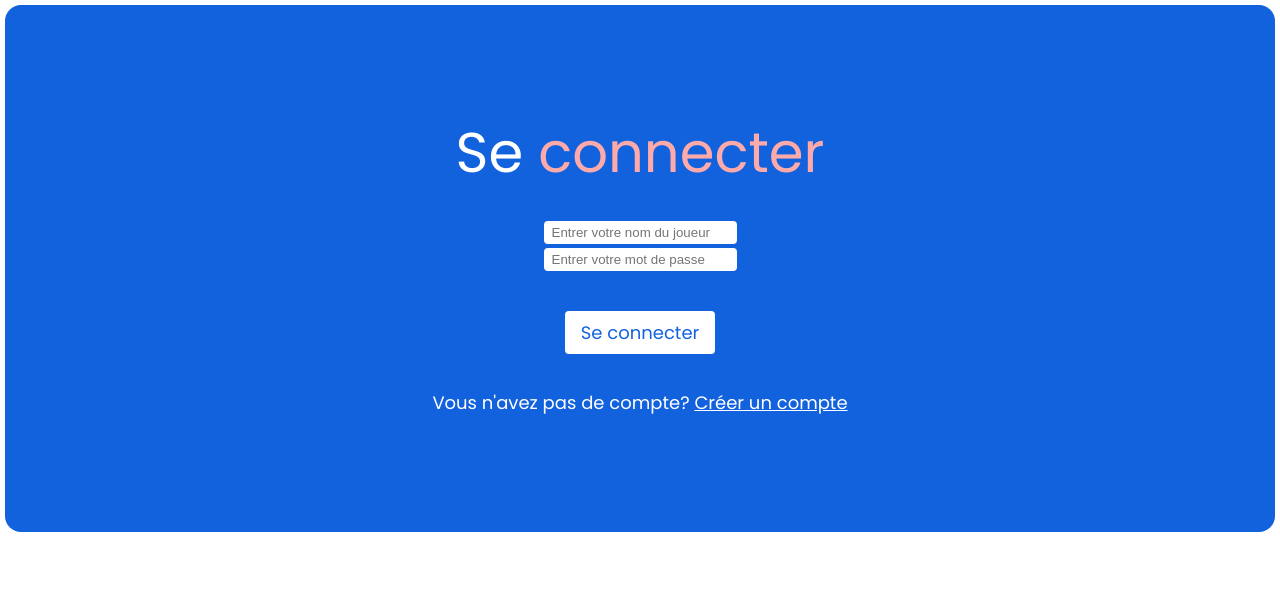
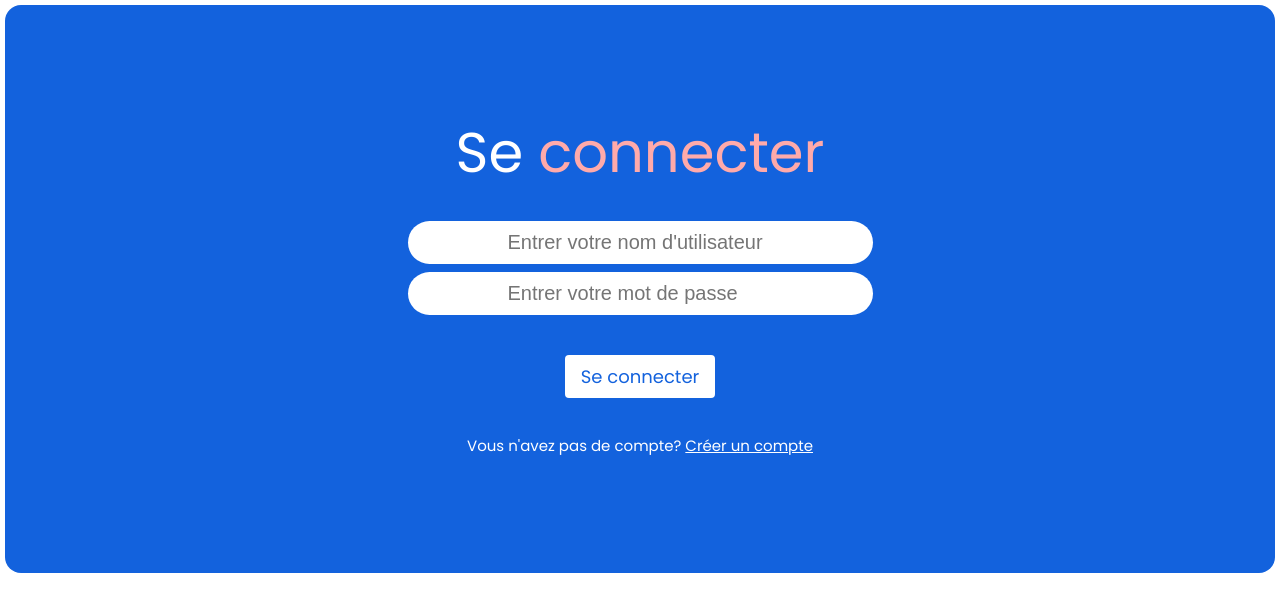
Before and after one commit to TimeoBlondeleauDubois/Seminaire, a Flask app: page / in a window 1280 px wide. Shown: the top 612 px of the page. Run offline with Flask 3, Linux system fonts and the light colour scheme.

Commit message:
chore: Update CSS styles and input fields in login and signup templates

```diff
--- a/static/connexion.css
+++ b/static/connexion.css
@@ -59,7 +59,7 @@ p {
 }
 
 .password {
-    margin-top: 4px;
+    margin-top: 8px;
 }
 
 .special-link {
@@ -77,8 +77,19 @@ p {
 }
 
 .input {
-    border-radius: 4px;
+    border-radius: 150px;
     border: none;
-    padding: 4px 8px;
+    padding: 10px 100px;
+    width: 10px 100px;
     color: #320A37;
+    transition: all 300ms ease-in-out;
+    font-size: 20px;
 }
+
+.input:focus {
+    background-color: #e5e5e5;
+}
+
+.compte {
+    font-size: 15px;
+}
--- a/templates/login.html
+++ b/templates/login.html
@@ -14,14 +14,14 @@
             <form method="post" action="/login">
                 <h1>Se <span id="secondarycolor">connecter</span></h1>
                 <div class="user">
-                    <input class="input" type="text" id="username" name="username" placeholder="Entrer votre nom du joueur" required>
+                    <input class="input" type="text" id="username" name="username" placeholder="Entrer votre nom d'utilisateur" required>
                 </div>
                 <div class="password">
                     <input class="input" type="password" id="password" name="password" placeholder="Entrer votre mot de passe" required>
                 </div>
                 <button type="submit" class="button">Se connecter</button>
                 <div class="register">
-                    <p>Vous n'avez pas de compte? <a class="special-link" href="/signup">Créer un compte</a></p>
+                    <p class="compte">Vous n'avez pas de compte? <a class="special-link" href="/signup">Créer un compte</a></p>
                 </div>
             </form>
             {% if error %}
--- a/templates/signup.html
+++ b/templates/signup.html
@@ -29,7 +29,7 @@
             </form>
             <form action="/login">
                 <div class="register">
-                    <p><a href="/login" class="special-link">Retour à la page de connexion</a></p>
+                    <p class="compte"><a href="/login" class="special-link">Retour à la page de connexion</a></p>
                 </div>
             </form>
             {% if error %}
```
